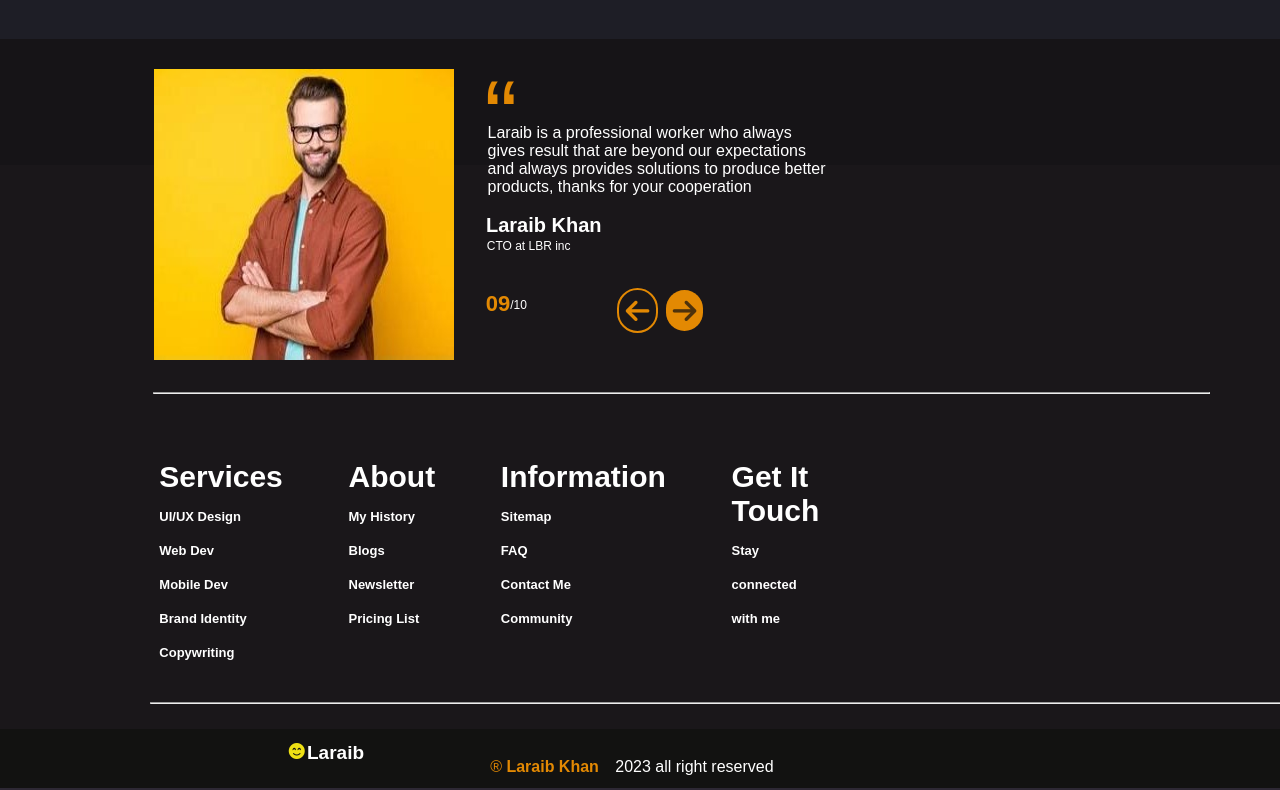
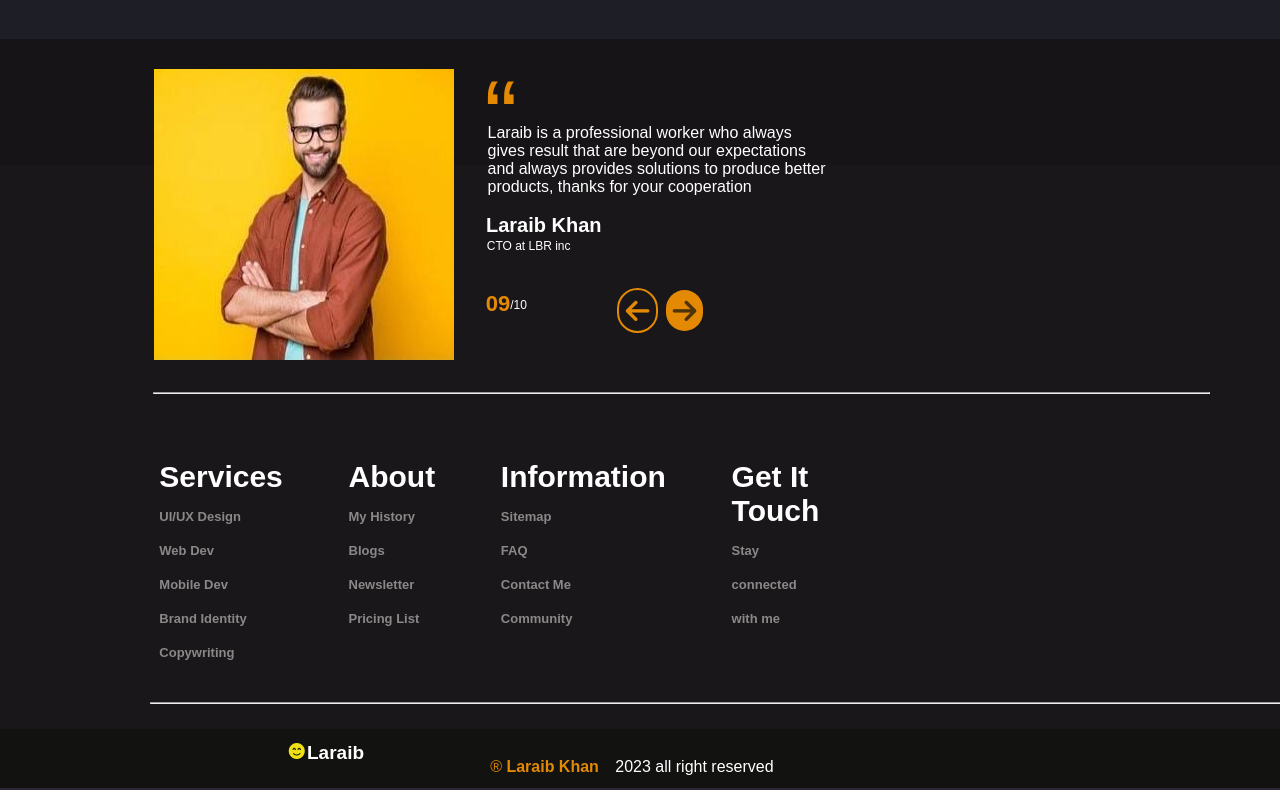
Before and after one commit to Laraib007/salayni-assignment, a plain HTML site: page index.html in a window 1280 px wide. Shown: the part 2790-3580 px from the top of the page. Drawn offline with Linux system fonts and the light colour scheme.

Commit message:
color change

```diff
--- a/style.css
+++ b/style.css
@@ -483,6 +483,7 @@ margin-top: 26%;
     margin-top: 2%;
 }
 .latsp{
+    color: #8b8888;
     margin-top: 18%;
      margin-left: -26%;
      font-size: 13px;
```
